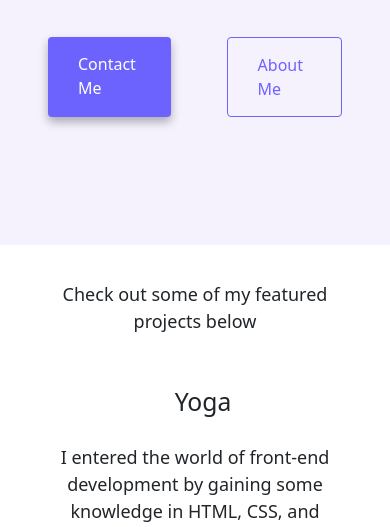
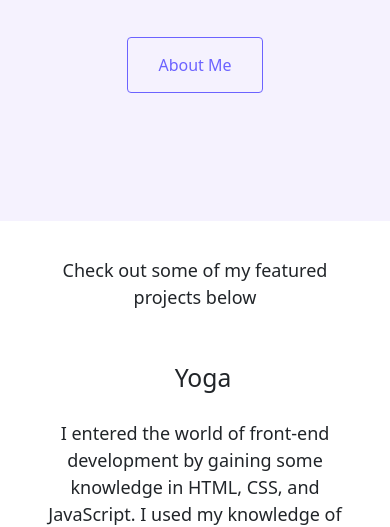
Before and after one commit to MarynaKotsiuruba/My-Responsive-Project, a plain HTML site: page index.html in a window 390 px wide. Shown: the part 322-849 px from the top of the page. Drawn offline with nearby package versions, Linux system fonts and the light colour scheme.

Commit message:
updated responsivnes

```diff
--- a/index.html
+++ b/index.html
@@ -54,7 +54,7 @@
     <h1 class="fs-1">Maryna Kotsiuruba</h1>
     <h3>Front-end developer, based in Ukraine</h3>
     <div class="navigation-links mb-5">
-      <a href="contact.html" class="contact-link" title="Contact">Contact me</a>
+      <a href="contact.html" class="contact-link d-none d-md-flex" title="Contact">Contact me</a>
       <a href="about.html" class="about-link" title="About">About me</a>
     </div>
   </div>
--- a/src/style.css
+++ b/src/style.css
@@ -196,5 +196,4 @@ h4 {
      .mobile-link {
       justify-content: center;
      }
-
       }
```
